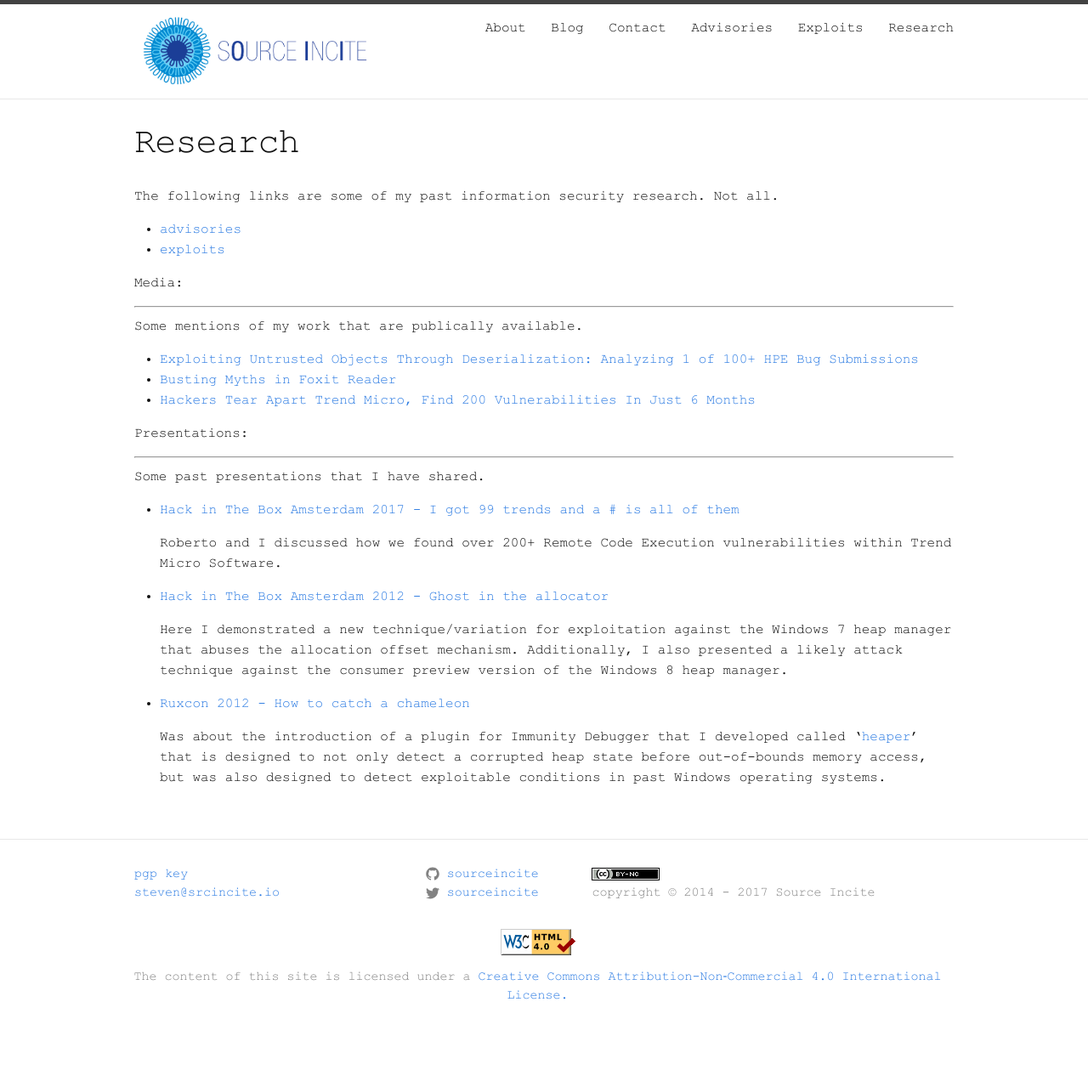
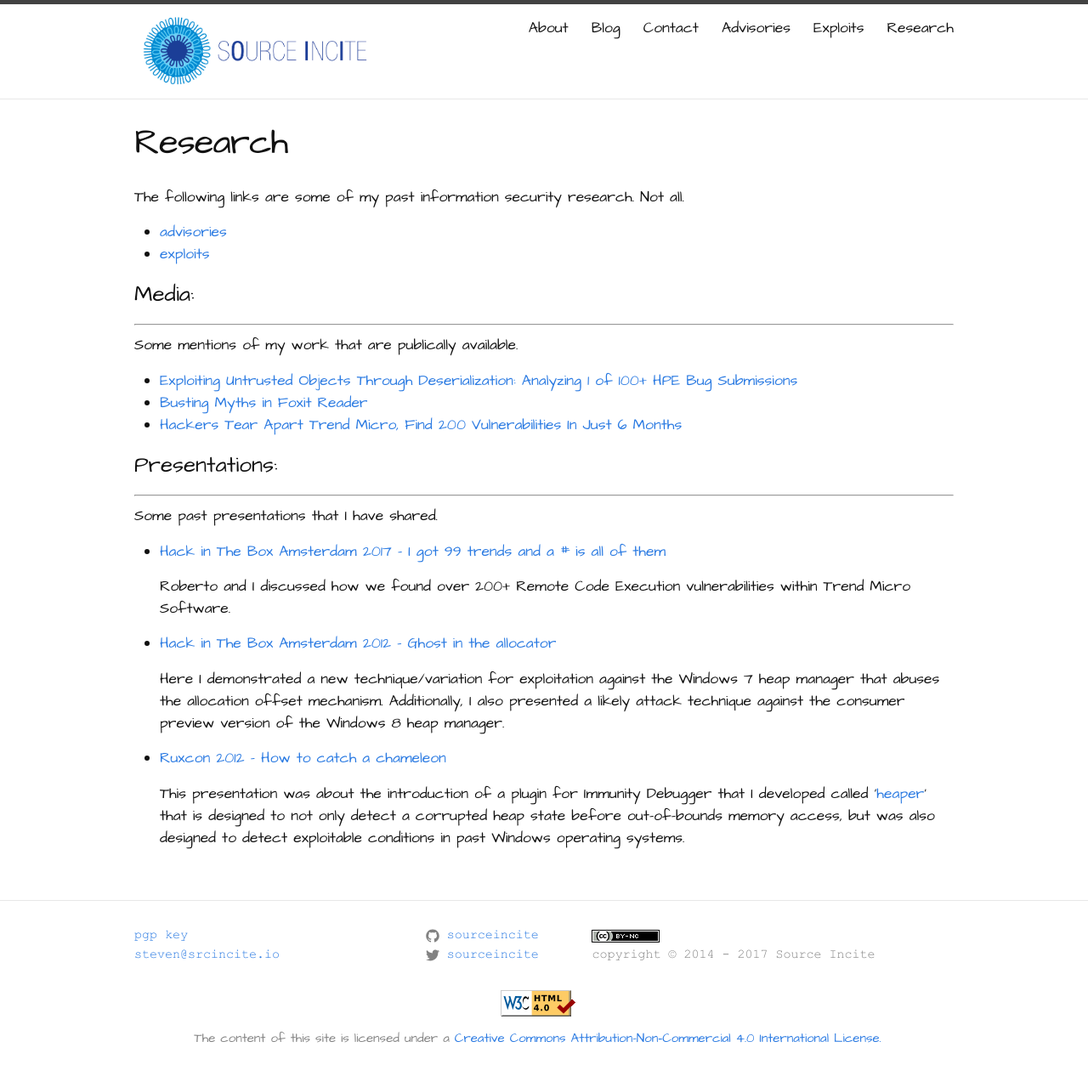
Before and after one commit to sourceincite/sourceincite.github.io, a Jekyll site: the page built from research.md, in a window 1280 px wide. Shown: the whole page at 85% size. Built offline with Jekyll 4.4.1, drawn with Linux system fonts in a browser that asks for light colours; before the commit the page ends 1229 px from its top, so only the background shows below that.

Commit message:
added a new font

```diff
--- a/_sass/_base.scss
+++ b/_sass/_base.scss
@@ -12,7 +12,7 @@
  * Basic styling
  */
 body {
-    font: $base-font-weight #{$base-font-size}/#{$base-line-height} $base-font-family;
+    font: $second-font-weight #{$second-font-size}/#{$second-line-height} $second-font-family;
     color: $text-color;
     background-color: $background-color;
     -webkit-text-size-adjust: 100%;
@@ -227,3 +227,9 @@
         margin-top: $spacing-unit / 3;
     }
 }
+
+@import url('https://fonts.googleapis.com/css?family=Architects+Daughter');
+
+.page-link{
+    font: $second-font-weight #{$second-font-size}/#{$second-line-height} $second-font-family;
+}
--- a/_sass/_layout.scss
+++ b/_sass/_layout.scss
@@ -203,6 +203,7 @@
 }
 
 .post-title {
+font: $second-font-weight #{$second-font-size}/#{$second-line-height} $second-font-family;
     font-size: 42px;
     letter-spacing: -1px;
     line-height: 1;
--- a/css/main.scss
+++ b/css/main.scss
@@ -7,11 +7,20 @@
 
 // Our variables
 // original: "Helvetica Neue"
+
 $base-font-family: "Courier New", Helvetica, Arial, sans-serif;
 $base-font-size:   16px;
 $base-font-weight: 400;
 $small-font-size:  $base-font-size * 0.875;
 $base-line-height: 1.5;
+
+// added font for fun
+
+$second-font-family: "Architects Daughter", cursive;;
+$second-font-size:   20px;
+$second-font-weight: 400;
+$second-font-size:  $second-font-size * 0.875;
+$second-line-height: 1.5;
 
 $spacing-unit:     30px;
 
--- a/research.md
+++ b/research.md
@@ -33,4 +33,4 @@
 
 * [Ruxcon 2012 - How to catch a chameleon](/assets/How-to-catch-a-chameleon-StevenSeeley-Ruxcon-2012.pdf)
 
-   Was about the introduction of a plugin for Immunity Debugger that I developed called '[heaper](https://github.com/stevenseeley/heaper)' that is designed to not only detect a corrupted heap state before out-of-bounds memory access, but was also designed to detect exploitable conditions in past Windows operating systems.
+   This presentation was about the introduction of a plugin for Immunity Debugger that I developed called '[heaper](https://github.com/stevenseeley/heaper)' that is designed to not only detect a corrupted heap state before out-of-bounds memory access, but was also designed to detect exploitable conditions in past Windows operating systems.
```
Also changed, not shown: other parts of research.md (+2 -2 lines), _includes/si.css (+8 -0 lines).
